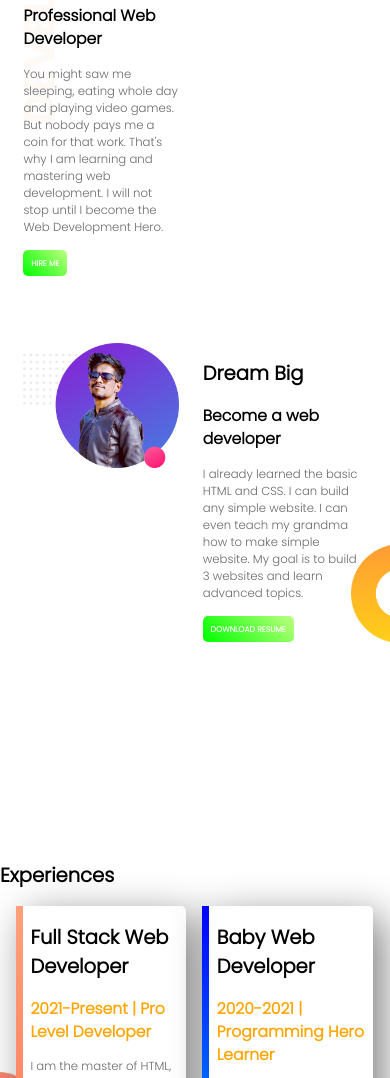
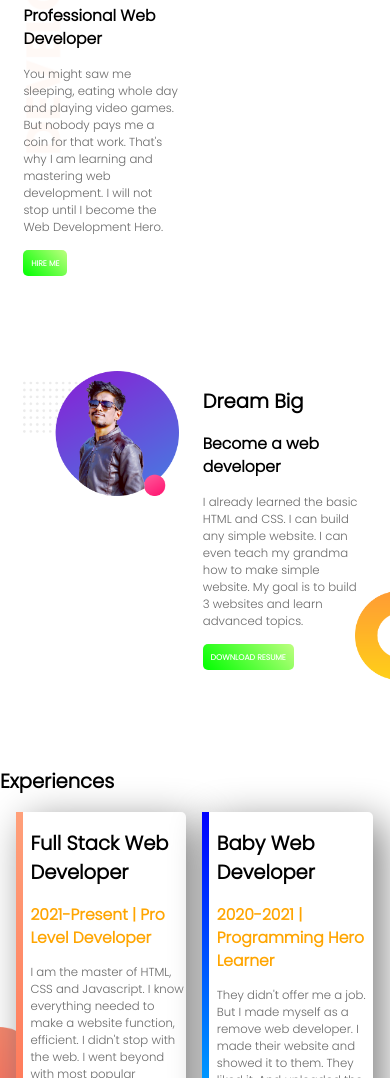
Before and after one commit to rahmansadaf46/web-portfolio, a plain HTML site: page index.html in a window 390 px wide. Shown: the part 159-1237 px from the top of the page. Drawn offline with Linux system fonts and the light colour scheme.

Commit message:
final update

```diff
--- a/style.css
+++ b/style.css
@@ -101,19 +101,21 @@ footer p{
     }
 
     .top-banner{
-        background-size: 180vw;
+        background-size: 200vw;
     }
     .dream-area{
-        background-size: 10vw;
+        background-size: 9vw;
      }
     .experience-area{
         background-size: 10vw;
+        padding-bottom: 100px;
+        margin-top: -150px
     }
     footer p{
         font-size: 2vw;
     }
     section{
-        padding-bottom: 2px;
+        padding-bottom: 30px;
     }
 
 }
```
